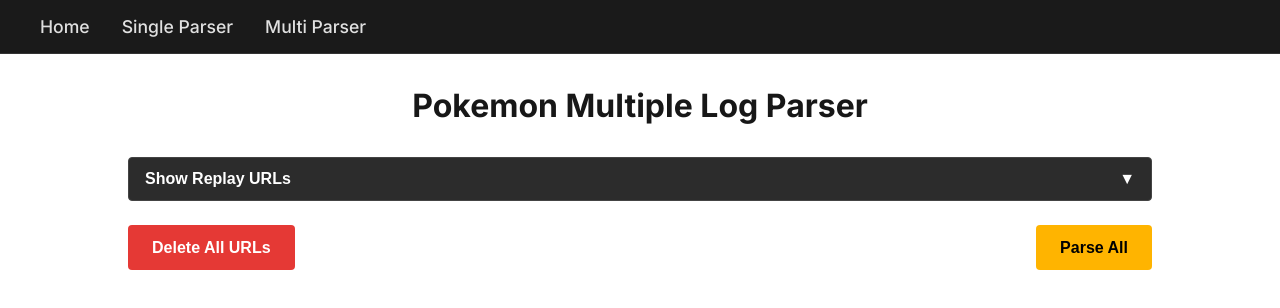
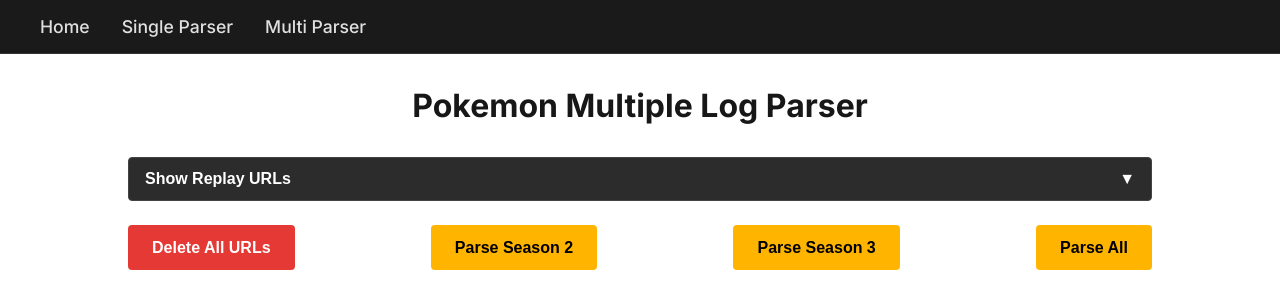
Before and after one commit to kevincauto/kevincauto-portfolio, a Next.js app: page /multi-log-parser in a window 1280 px wide. Shown: the top 308 px of the page. Built offline with nearby package versions, Linux system fonts and the light colour scheme.

Commit message:
feat: Add Season 2 and Season 3 game replay URLs, enhance MultiLogParserForm with parsing functionality for both seasons

```diff
--- a/src/app/multi-log-parser/MultiLogParserForm.tsx
+++ b/src/app/multi-log-parser/MultiLogParserForm.tsx
@@ -410,8 +410,83 @@ export default function MultiLogParserForm() {
   };
 
   const handleDeleteAll = () => {
-    if (window.confirm('Are you sure you want to delete all URLs?')) {
-      setUrls(['']);
+    setUrls(['']);
+    setResults(null);
+    setError(null);
+  };
+
+  const handleParseSeason2 = async () => {
+    setLoading(true);
+    setError(null);
+    setResults(null);
+    try {
+      const response = await fetch('/season-2.txt');
+      if (!response.ok) {
+        throw new Error('Failed to fetch season 2 games list.');
+      }
+      const text = await response.text();
+      const urls = text.split('\n').filter(url => url.trim() !== '');
+
+      const res = await fetch('/api/multi-poke-parser', {
+        method: 'POST',
+        headers: { 'Content-Type': 'application/json' },
+        body: JSON.stringify({ urls }),
+      });
+
+      if (!res.ok) {
+        const errorData = await res.json();
+        throw new Error(errorData.error || 'An unexpected error occurred');
+      }
+
+      const data = await res.json();
+      setResults(data.aggregatedStats);
+    } catch (err: unknown) {
+      if (err instanceof Error) {
+        setError(err.message);
+      } else {
+        setError('An unexpected error occurred');
+      }
+    } finally {
+      setLoading(false);
+    }
+  };
+
+  const handleParseSeason3 = async () => {
+    setLoading(true);
+    setError(null);
+    setResults(null);
+
+    try {
+      // Fetch the list of URLs from the text file
+      const response = await fetch('/season-3-games.txt');
+      if (!response.ok) {
+        throw new Error('Failed to fetch season 3 games list.');
+      }
+      const text = await response.text();
+      const urls = text.split('\n').filter(url => url.trim() !== '');
+
+      // Use these URLs to submit
+      const res = await fetch('/api/multi-poke-parser', {
+        method: 'POST',
+        headers: { 'Content-Type': 'application/json' },
+        body: JSON.stringify({ urls }),
+      });
+
+      if (!res.ok) {
+        const errorData = await res.json();
+        throw new Error(errorData.error || 'An unexpected error occurred');
+      }
+
+      const data = await res.json();
+      setResults(data.aggregatedStats);
+    } catch (err: unknown) {
+      if (err instanceof Error) {
+        setError(err.message);
+      } else {
+        setError('An unexpected error occurred');
+      }
+    } finally {
+      setLoading(false);
     }
   };
 
@@ -549,6 +624,12 @@ export default function MultiLogParserForm() {
           >
             Delete All URLs
           </button>
+          <button onClick={handleParseSeason2} className={styles.parseButton} disabled={loading}>
+            {loading ? 'Parsing...' : 'Parse Season 2'}
+          </button>
+          <button onClick={handleParseSeason3} className={styles.parseButton} disabled={loading}>
+            {loading ? 'Parsing...' : 'Parse Season 3'}
+          </button>
           <button type="submit" className={styles.parseButton} disabled={loading}>
             {loading ? 'Parsing...' : 'Parse All'}
           </button>
--- a/src/lib/parseShowdownLog.ts
+++ b/src/lib/parseShowdownLog.ts
@@ -558,7 +558,6 @@ export function parseShowdownLog(log: string): DraftResult | null {
 
       if (fromContent) {
         isDirectDamage = false
-        const ofNick = ofField ? getNickFromField(ofField) : undefined
         const ofSide = ofField ? sideOfNick(ofField) : undefined
         const ofSlot = ofField ? ofField.split(':')[0] : undefined
         const ofSpecies = ofSlot ? activePokemonInSlot[ofSlot] : undefined
```
Also changed, not shown: public/season-2.txt, public/season-3-games.txt (renamed from season-3-games.txt).
